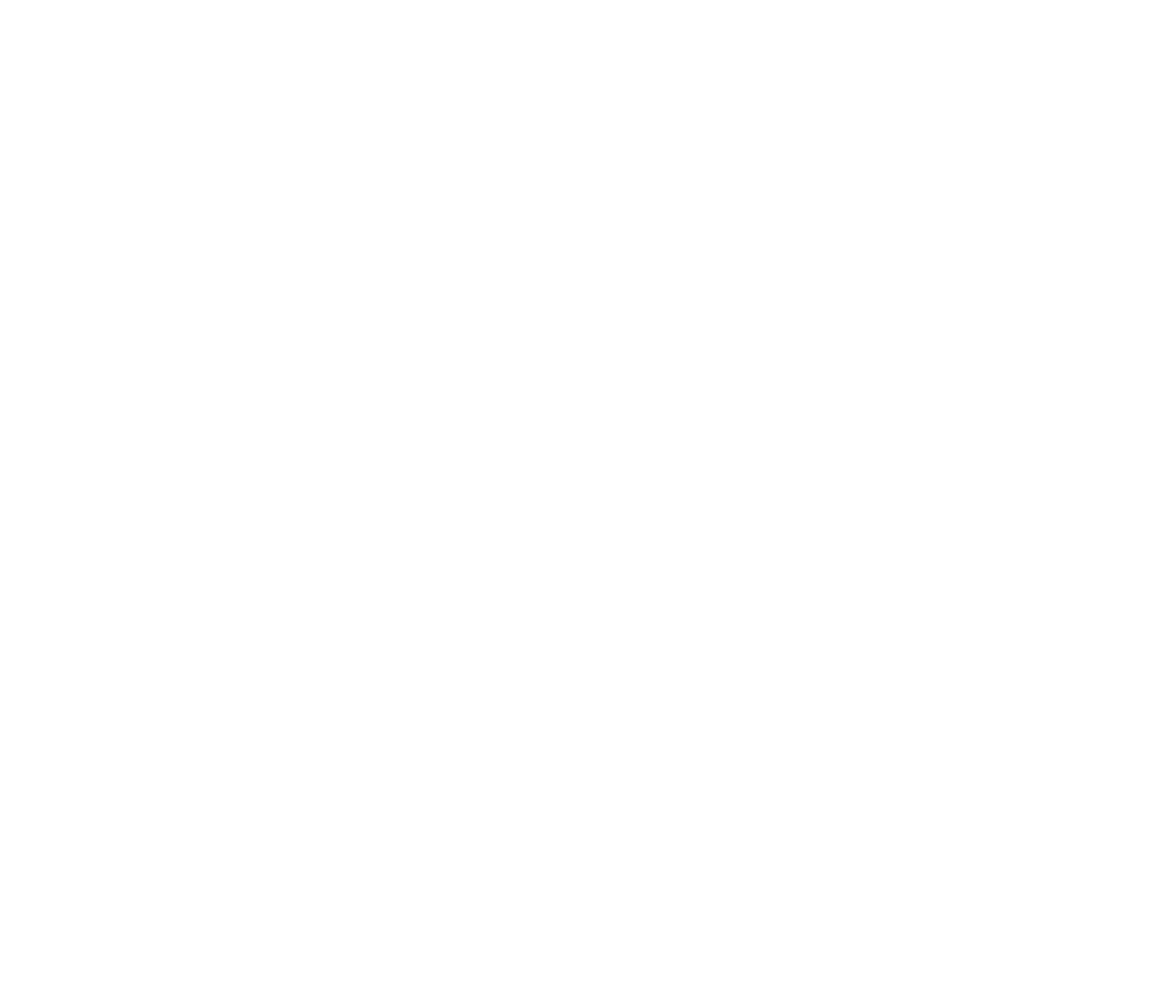
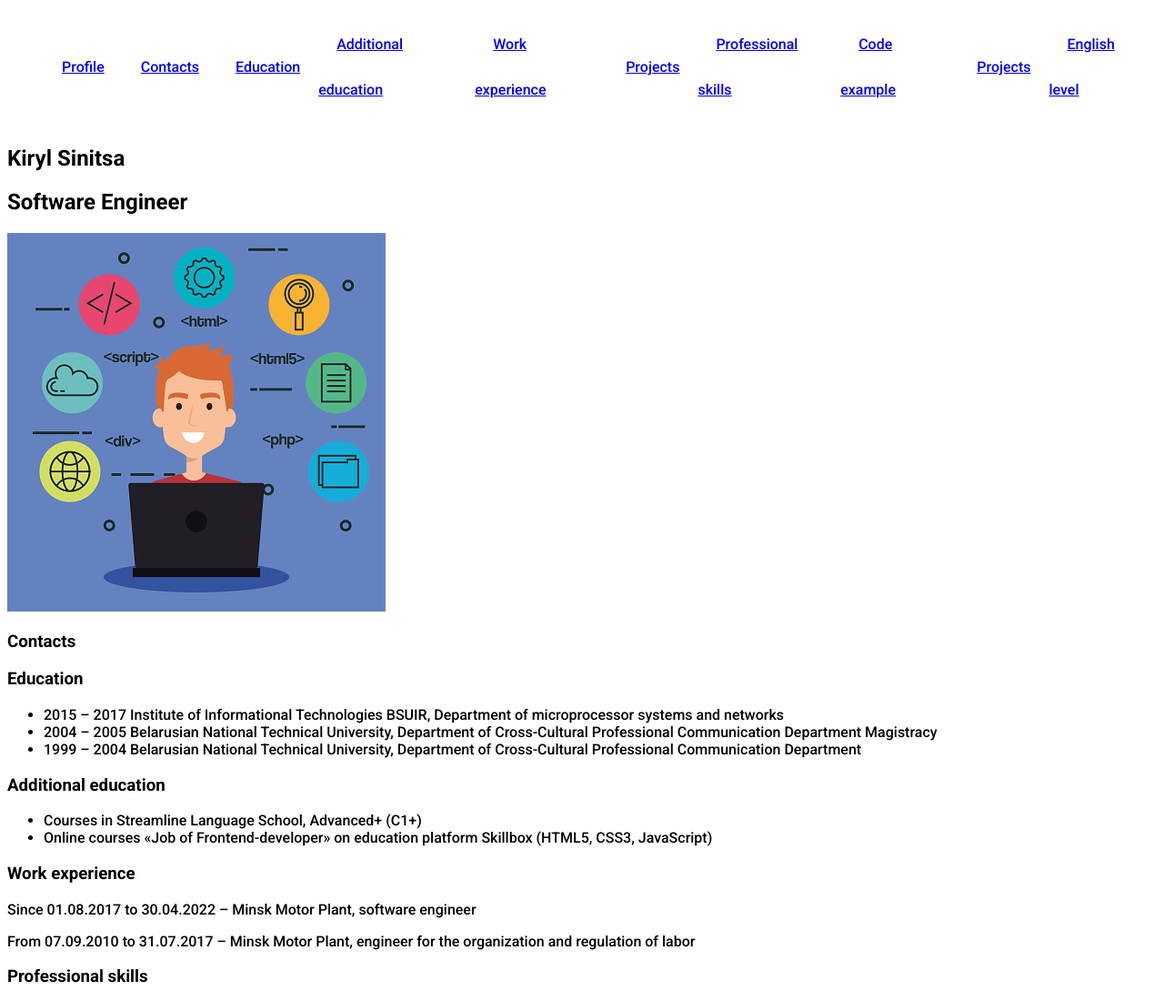
Before and after one commit to kirillsinitsa/rsschool-cv, a plain HTML site: page index.html in a window 1280 px wide. Shown: the top 1100 px of the page at 91% size. Before the commit the page ends 800 px from the top, so only its background shows below. Drawn offline with Linux system fonts and the light colour scheme.

Commit message:
feat: markup cv in index.html and add styles in style.css

```diff
--- a/index.html
+++ b/index.html
@@ -4,9 +4,105 @@
   <meta charset="UTF-8">
   <meta http-equiv="X-UA-Compatible" content="IE=edge">
   <meta name="viewport" content="width=device-width, initial-scale=1.0">
-  <title>Document</title>
+  <title>CV</title>
+  <link rel="stylesheet" href="style.css">
+  <link rel="preconnect" href="https://fonts.gstatic.com">
+  <link href="https://fonts.googleapis.com/css2?family=Roboto:wght@100;300;500;700&display=swap" rel="stylesheet">
 </head>
 <body>
+  <header class="header">
+    <nav class="nav">
+      <ul class="nav-list">
+        <li class="nav-item"><a href="#profile" class="nav-link">Profile</a></li>
+        <li class="nav-item"><a href="#contacts" class="nav-link">Contacts</a></li>
+        <li class="nav-item"><a href="#education" class="nav-link">Education</a></li>
+        <li class="nav-item"><a href="#additional education" class="nav-link">Additional education</a></li>
+        <li class="nav-item"><a href="#work experience" class="nav-link">Work experience</a></li>
+        <li class="nav-item"><a href="#projects" class="nav-link">Projects</a></li>
+        <li class="nav-item"><a href="#professional skills" class="nav-link">Professional skills</a></li>
+        <li class="nav-item"><a href="#code example" class="nav-link">Code example</a></li>
+        <li class="nav-item"><a href="#projects" class="nav-link">Projects</a></li>
+        <li class="nav-item"><a href="#english level" class="nav-link">English level</a></li>
+      </ul>
+    </nav>
+  </header>
+  <main class="main">
+    <section class="section" id="profile">
+      <h1>Kiryl Sinitsa</h1>
+      <h2>Software Engineer</h2>
+      <img src="avatar.jpg" alt="My photo">
+    </section>
+    <section class="section" id="contacts">
+      <h3>Contacts</h3>
 
+    </section>
+    <section class="section" id="education">
+      <h3>Education</h3>
+      <ul>
+        <li>2015 – 2017 Institute of Informational Technologies BSUIR, Department of microprocessor systems and networks</li>
+        <li>2004 – 2005 Belarusian National Technical University, Department of Cross-Cultural Professional Communication Department Magistracy</li>
+        <li>1999 – 2004 Belarusian National Technical University, Department of Cross-Cultural Professional Communication Department</li>
+      </ul>
+    </section>
+    <section class="section" id="additional education">
+      <h3>Additional education</h3>
+      <ul>
+        <li>Courses in Streamline Language School, Advanced+ (C1+)</li>
+        <li>Online courses «Job of Frontend-developer» on education platform Skillbox (HTML5, CSS3, JavaScript)</li>
+      </ul>
+    </section>
+    <section class="section" id="work experience">
+      <h3>Work experience</h3>
+      <p>Since 01.08.2017 to 30.04.2022 – Minsk Motor Plant, software engineer</p>
+      <p>From 07.09.2010 to 31.07.2017 – Minsk Motor Plant, engineer for the organization and regulation of labor</p>
+    </section>
+    <section class="section" id="professional skills">
+      <h3>Professional skills</h3>
+      <ol>
+        <li>C# – thesis "Software tool for piece work accounting" (MVC, WPF, EntityFramework, Prism, AutoMapper, NLog). Please, find at Github: https://github.com/kirillsinitsa/rates-fixer</li>
+        <li>FoxPro and Visual FoxPro – applications for file databases</li>
+        <li>MS Excel – programmatically created reports</li>
+      </ol>
+    </section>
+    <section class="section" id="code example">
+      <h3>Code example</h3>
+      <p><pre>
+        function bubbleSort(arr) {
+        let count = 0;
+        let needIteration = true;
+        while (needIteration) {
+          needIteration = false;
+          for (let i = 0; i < arr.length; i++) {
+            for (let j = 0; j < arr.length - i - 1; j++) {
+              if (arr[j] > arr[j + 1]) {
+                const temp = arr[j + 1];
+                arr[j + 1] = arr[j];
+                arr[j] = temp;
+                count += 1;
+                needIteration = true;
+              }
+            }
+          }
+          return count;
+        }
+      }
+    </pre></p>
+    </section>
+    <section class="section" id="projects">
+      <h3>Projects</h3>
+      <p>I took part in translation of several books for publishing house «Piter», including:</p>
+      <ul>
+        <li>Bart Baesens «Beginning Java Programming: The Object-Oriented Approach»</li>
+        <li>Allen B. Downey «Think Data Structures. Algorithms and Information Retrieval in Java»</li>
+        <li>Cathy O’Neil, Rachel Schutt «Doing Data Science»</li>
+      </ul>
+    </section>
+    <section class="section" id="english level">
+      <h3>English level</h3>
+      <p>C1 English level (advanced)</p>
+    </section>
+  </main>
+  <footer class="footer">
+  </footer>
 </body>
 </html>
--- a/style.css
+++ b/style.css
@@ -0,0 +1,27 @@
+html {
+  scroll-behavior: smooth;
+}
+
+body{
+  font-family: 'Roboto', sans-serif;
+  display: flex;
+  flex-direction: column;
+  justify-content: space-between;
+}
+
+.nav-list {
+  display: flex;
+  justify-content: flex-end;
+  align-items: center;
+  list-style: none;
+}
+
+.nav-link {
+  padding: 0 20px;
+  line-height: 50px;
+}
+
+.container {
+  max-width: 1440px;
+  margin: 0 auto;
+}
```
